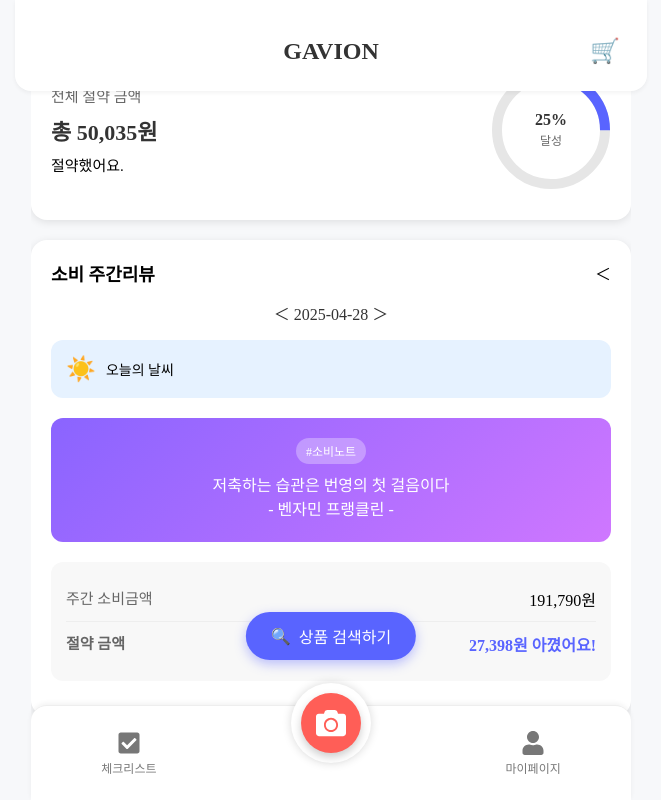
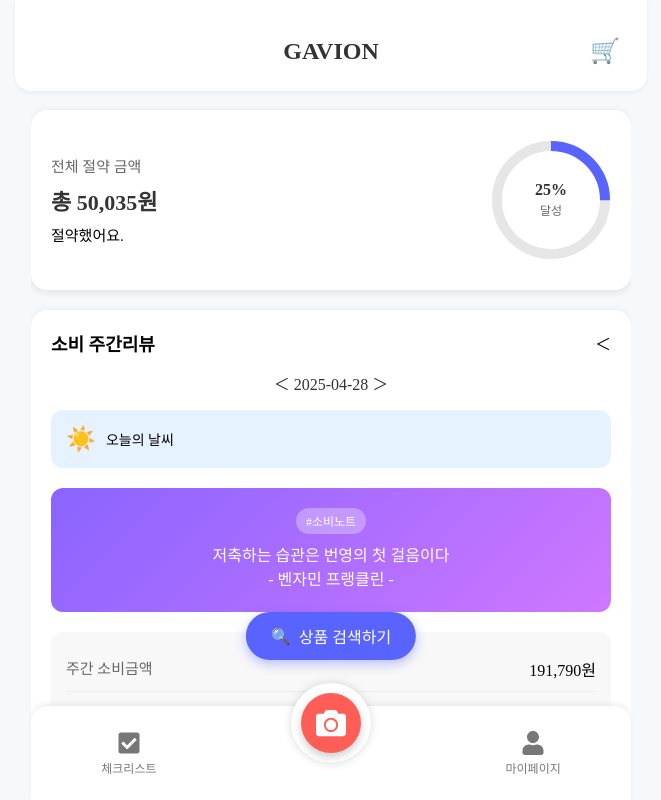
Before and after one commit to KGUCapstone/frontend, a React (Create React App) app: page /home in a window 1280 px wide. Shown: the whole page, without its empty margins (309-970 px from the left). Built offline with nearby package versions, Linux system fonts and the light colour scheme; no server answers.

Commit message:
Style: stats card margin 수정

```diff
--- a/src/style/MainPage.css
+++ b/src/style/MainPage.css
@@ -63,7 +63,7 @@ html, body {
 
 /* Scrollable content area */
 .scrollable-content {
-  margin-top: 10px;
+  margin-top: 80px;
   margin-bottom: 0px;
   padding: 0;
   overflow-y: auto;
@@ -77,7 +77,7 @@ html, body {
   background-color: white;
   border-radius: 16px;
   padding: 20px;
-  margin: 40px 0px 0px 0px;
+  margin: 110px 0px 0px 0px;
   box-shadow: 0 2px 8px rgba(0,0,0,0.1);
 }
 
```
